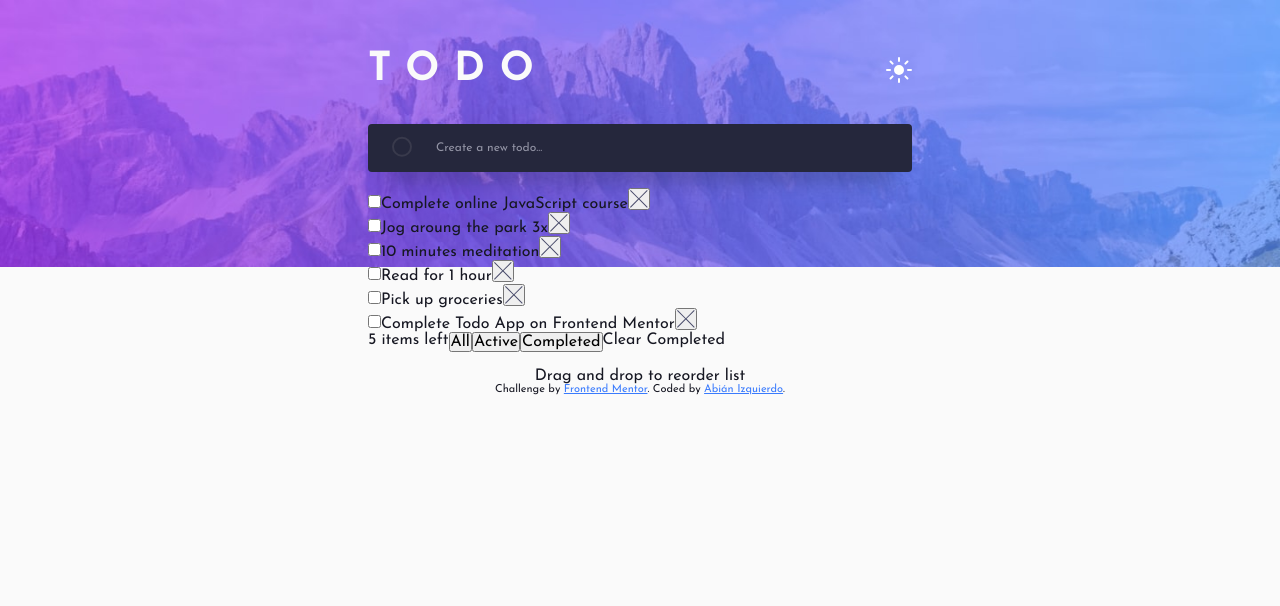
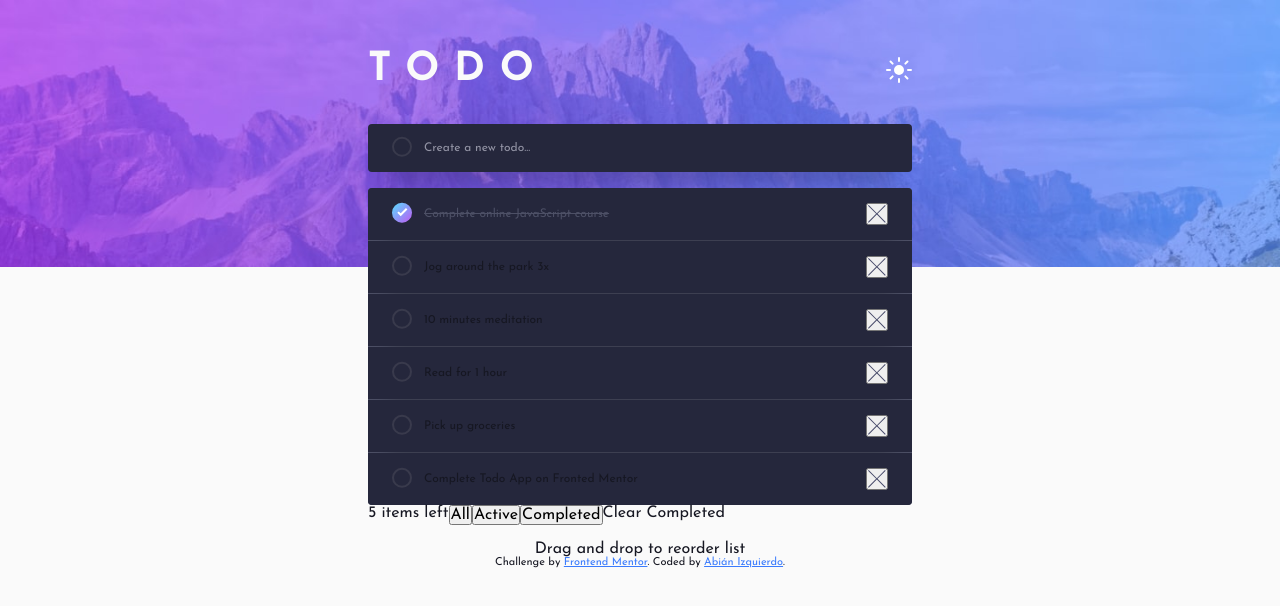
Before and after one commit to abizmo/todo-app, a React (Vite) app: page / in a window 1280 px wide. Shown: the top 606 px of the page. Built offline with nearby package versions, Linux system fonts and the light colour scheme.

Commit message:
Update todo-items

```diff
--- a/src/App.css
+++ b/src/App.css
@@ -54,29 +54,53 @@ body {
   background: transparent;
 }
 
-.add-todo {
+.todo-items {
+  border-radius: 0.25rem;
+  background-color: var(--clr-bg-list);
+  display: grid;
+  gap: 1px;
+  overflow: hidden;
+}
+
+.add-todo,
+.todo-item {
   align-items: center;
   background-color: var(--clr-bg-elements);
-  border-radius: 0.25rem;
   box-shadow: 0px 25px 20px -20px rgba(0, 0, 0, 0.45);
   gap: 0.75rem;
-  height: 3rem;
   padding-inline: 1.5rem;
   width: 100%;
 }
 
-.add-todo--text {
+.add-todo {
+  border-radius: 0.25rem;
+  height: 3rem;
+}
+
+.todo-item {
+  height: 3.25rem;
+}
+
+.add-todo--text,
+.todo-item--text {
   background: transparent;
   border: none;
   color: var(--clr-text);
   outline: none;
+  flex: 1;
+}
+
+.todo-item--text.done {
+  text-decoration: line-through;
+  color: var(--clr-bg-list);
 }
 
 .add-todo--text::placeholder {
   color: var(--clr-text-placeholder);
 }
 
-.add-todo--checkbox {
+.add-todo--checkbox,
+.todo-item--checkbox {
   appearance: none;
   background-color: transparent;
   width: 1.25rem;
@@ -84,6 +108,18 @@ body {
   border: 0.125rem solid var(--clr-border);
   border-radius: 100%;
   transform: translateY(-0.075em);
+  display: grid;
+  place-content: center;
+}
+
+.todo-item--checkbox:checked::before {
+  background: var(--clr-primary-gradient);
+  content: url('assets/images/icon-check.svg');
+  width: 1.25rem;
+  height: 1.25em;
+  border-radius: 100%;
+  display: grid;
+  place-content: center;
 }
 
 .todo-app {
--- a/src/App.tsx
+++ b/src/App.tsx
@@ -6,8 +6,36 @@ import iconSun from './assets/images/icon-sun.svg';
 
 import './App.css';
 
+const initialTodos = [
+  {
+    description: 'Complete online JavaScript course',
+    done: true,
+  },
+  {
+    description: 'Jog around the park 3x',
+    done: false,
+  },
+  {
+    description: '10 minutes meditation',
+    done: false,
+  },
+  {
+    description: 'Read for 1 hour',
+    done: false,
+  },
+  {
+    description: 'Pick up groceries',
+    done: false,
+  },
+  {
+    description: 'Complete Todo App on Fronted Mentor',
+    done: false,
+  },
+];
+
 const App = () => {
   const [theme, setTheme] = useState('dark');
+  const [todos, setTodos] = useState(initialTodos);
 
   const handleSubmit = (evt: React.SyntheticEvent) => {
     evt.preventDefault();
@@ -37,7 +65,6 @@ const App = () => {
         <form onSubmit={handleSubmit}>
           <label className='add-todo | flex'>
             <input className='add-todo--checkbox' disabled type='checkbox' />
-            <span className='checkmark'></span>
             <input
               id='todo'
               className='add-todo--text | fs-200'
@@ -48,66 +75,25 @@ const App = () => {
         </form>
         <div>
           <ul className='todo-items' role='list'>
-            <li>
-              <label>
-                <input type='checkbox' />
-                <span className='checkmark'></span>
-                <span>Complete online JavaScript course</span>
-                <button>
-                  <img src={iconCross} alt='Delete task' />
-                </button>
-              </label>
-            </li>
-            <li>
-              <label>
-                <input type='checkbox' />
-                <span className='checkmark'></span>
-                <span>Jog aroung the park 3x</span>
-                <button>
-                  <img src={iconCross} alt='Delete task' />
-                </button>
-              </label>
-            </li>
-            <li>
-              <label>
-                <input type='checkbox' />
-                <span className='checkmark'></span>
-                <span>10 minutes meditation</span>
-                <button>
-                  <img src={iconCross} alt='Delete task' />
-                </button>
-              </label>
-            </li>
-            <li>
-              <label>
-                <input type='checkbox' />
-                <span className='checkmark'></span>
-                <span>Read for 1 hour</span>
-                <button>
-                  <img src={iconCross} alt='Delete task' />
-                </button>
-              </label>
-            </li>
-            <li>
-              <label>
-                <input type='checkbox' />
-                <span className='checkmark'></span>
-                <span>Pick up groceries</span>
-                <button>
-                  <img src={iconCross} alt='Delete task' />
-                </button>
-              </label>
-            </li>
-            <li>
-              <label>
-                <input type='checkbox' />
-                <span className='checkmark'></span>
-                <span>Complete Todo App on Frontend Mentor</span>
-                <button>
-                  <img src={iconCross} alt='Delete task' />
-                </button>
-              </label>
-            </li>
+            {todos.map(({ description, done }, index) => (
+              <li key={index}>
+                <label className='todo-item | flex'>
+                  <input
+                    className='todo-item--checkbox'
+                    type='checkbox'
+                    checked={done}
+                  />
+                  <span
+                    className={`todo-item--text ${done ? 'done' : ''} | fs-200`}
+                  >
+                    {description}
+                  </span>
+                  <button>
+                    <img src={iconCross} alt='Delete task' />
+                  </button>
+                </label>
+              </li>
+            ))}
           </ul>
           <div className='flex'>
             <span>5 items left</span>
```
